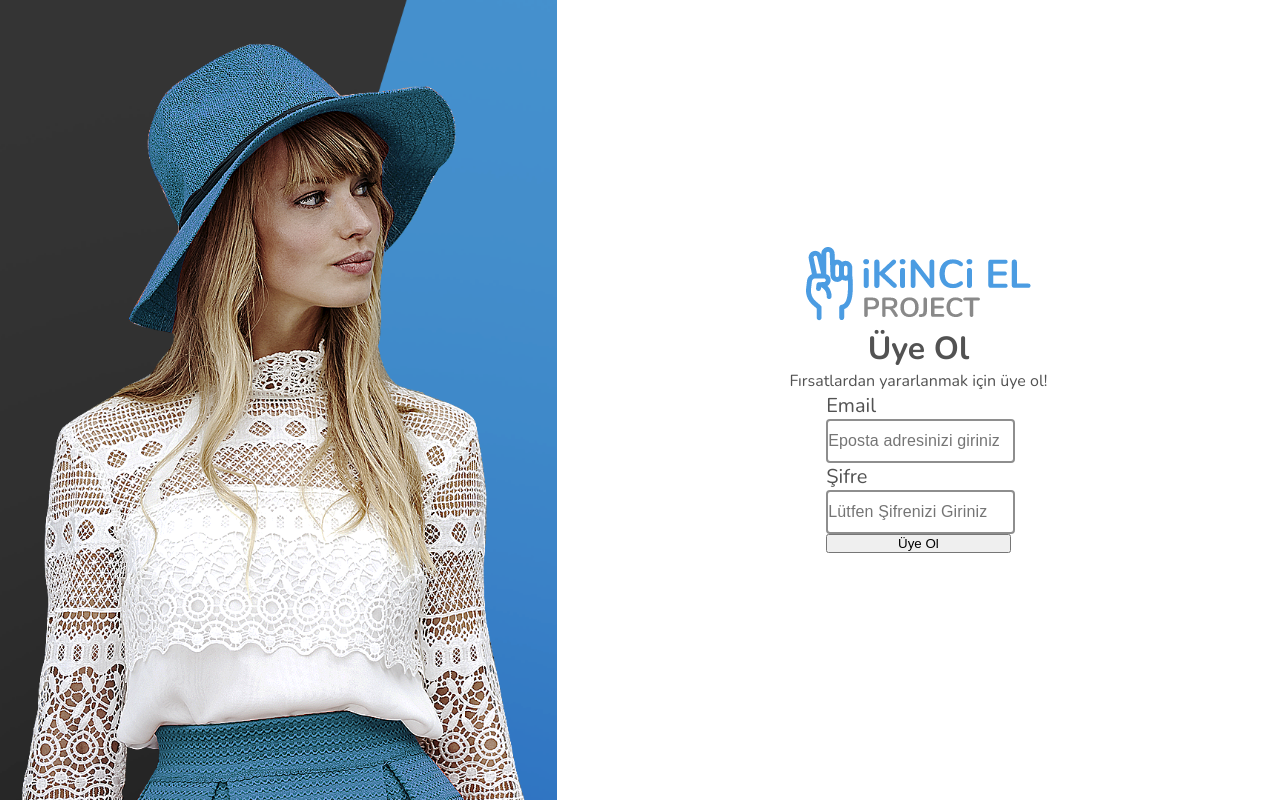
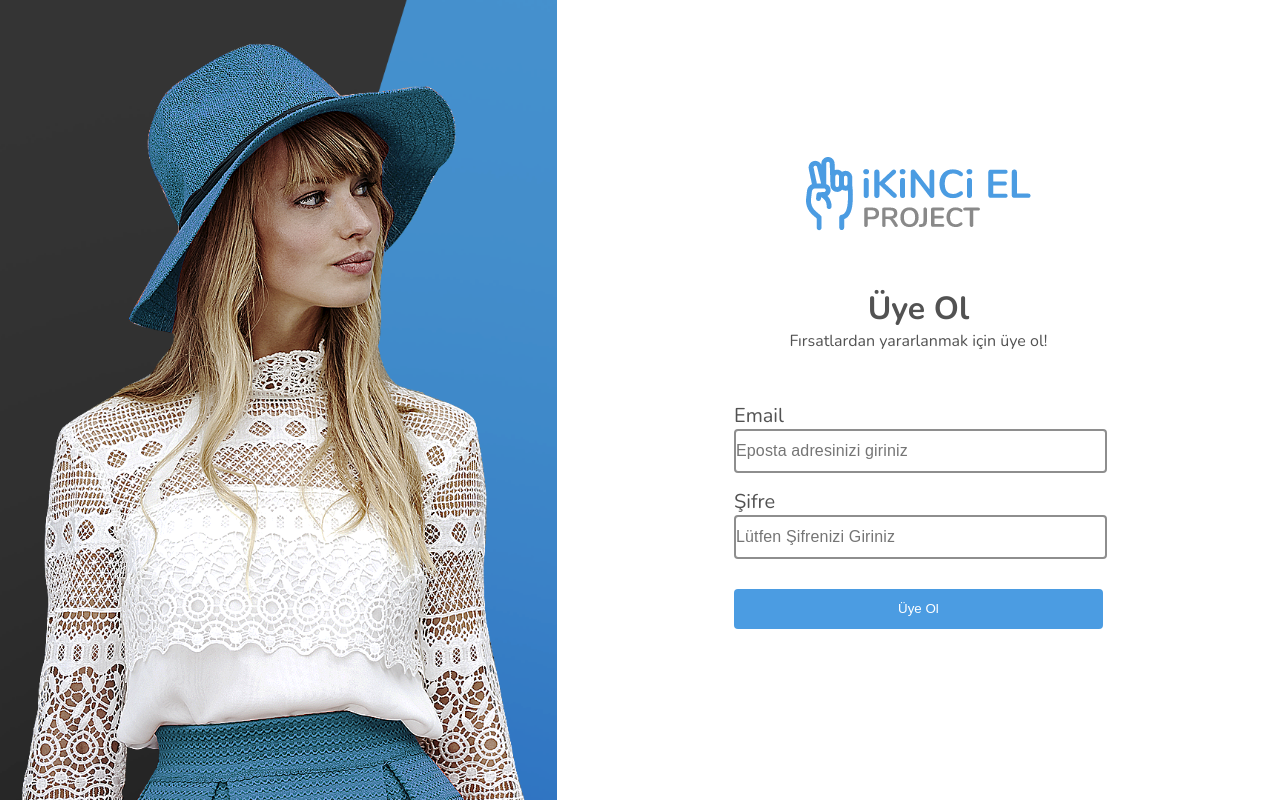
Before and after one commit to enesergun/ikinciel-project-react, a React (Create React App) app: page / in a window 1280 px wide. Built offline with nearby package versions, Linux system fonts and the light colour scheme.

Commit message:
form validation style progress

```diff
--- a/src/App.css
+++ b/src/App.css
@@ -41,16 +41,18 @@ body {
 
 .header {
     text-align: center;
+    margin: 50px 0;
 }
 
 .form {
-    width: 50%;
+    /* width: 50%; */
     margin: 0 auto;
 }
 
 .formGroup {
     display: flex;
     flex-direction: column;
+    margin-bottom: 15px;
 }
 label {
     font-size: 20px;
@@ -68,5 +70,15 @@ input[type="password"] {
     outline: none;
     width: 100%
 }
+.registerButton {
+    height: 40px;
+    background-color: #4B9CE2;
+    border: none;
+    color: #FFF;
+    border-radius: 4px;
+}
+.formGroup:nth-child(3) {
+    margin-top: 30px;
+}
 
 /* REGISTER PAGE END */
```
